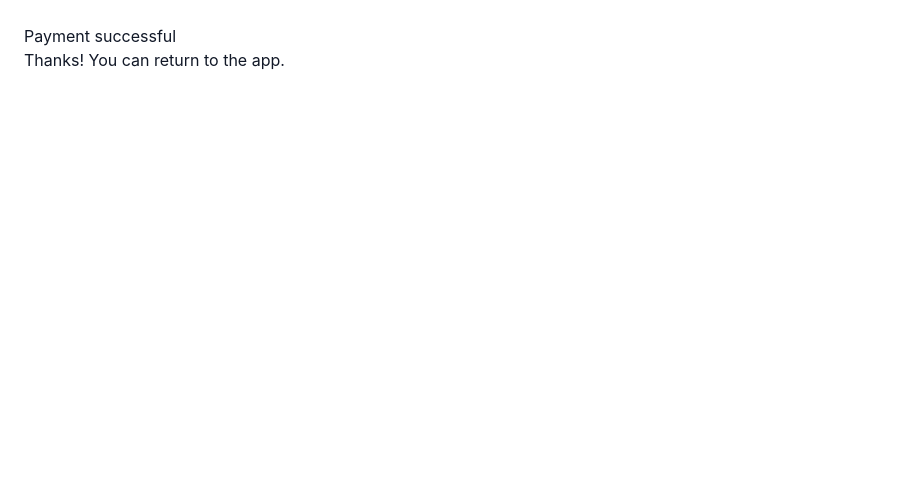
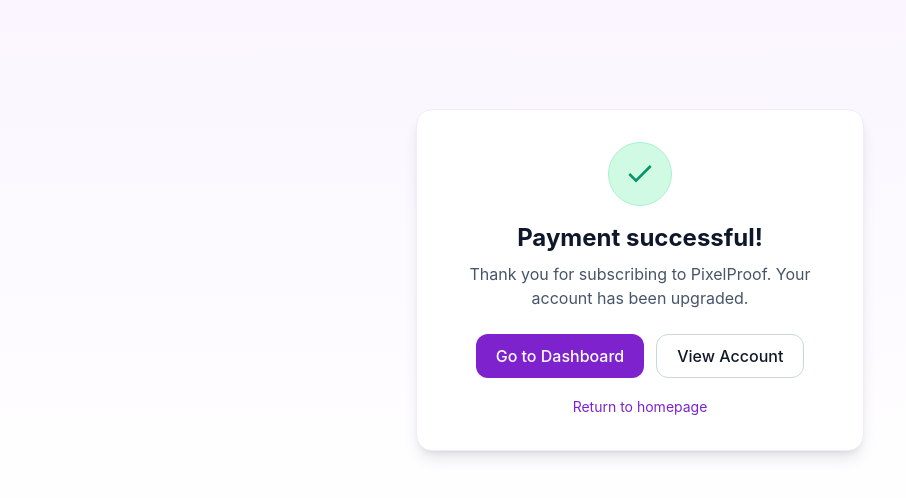
Before and after one commit to HasnainAli-max/pixel-proof-2, a Next.js app: page /billing/success in a window 1280 px wide. Shown: the top 498 px of the page, without its empty margins (0-906 px from the left). Built offline with nearby package versions, Linux system fonts and the light colour scheme; no server answers.

Commit message:
change return url arter payment

```diff
--- a/pages/api/checkout.js
+++ b/pages/api/checkout.js
@@ -28,8 +28,8 @@
       mode: 'subscription',
       customer_email: decoded.email || undefined,
       line_items: [{ price: resolvedPrice, quantity: 1 }],
-      success_url: `${process.env.APP_URL || 'http://localhost:3000'}/billing/success?session_id={CHECKOUT_SESSION_ID}`,
-      cancel_url: `${process.env.APP_URL || 'http://localhost:3000'}/billing/cancel`,
+      success_url: `${process.env.APP_URL || 'https://pixel-proof-2-renu.vercel.app'}/billing/success?session_id={CHECKOUT_SESSION_ID}`,
+      cancel_url: `${process.env.APP_URL || 'https://pixel-proof-2-renu.vercel.app'}/billing/cancel`,
       metadata: { uid: decoded.uid, plan: plan || 'custom' }, // used by webhook
     });
 
--- a/pages/billing/success.js
+++ b/pages/billing/success.js
@@ -1,9 +1,94 @@
 // pages/billing/success.js
-export default function Success() {
+"use client";
+
+import Head from "next/head";
+import Link from "next/link";
+import { useEffect, useState } from "react";
+import { useRouter } from "next/router";
+import { auth } from "@/lib/firebase/config";
+import { Toaster, toast } from "sonner";
+
+export default function SuccessPage() {
+  const router = useRouter();
+  const { session_id } = router.query;
+
+  const [userReady, setUserReady] = useState(false);
+
+  useEffect(() => {
+    // Ensure auth is initialized before allowing actions
+    const unsub = auth.onAuthStateChanged(() => setUserReady(true));
+    return () => unsub();
+  }, []);
+
+  useEffect(() => {
+    // Optional: ping your status endpoint to sync Firestore after success
+    (async () => {
+      try {
+        if (!userReady || !auth.currentUser) return;
+        const token = await auth.currentUser.getIdToken();
+        await fetch("/api/subscription/status", {
+          method: "GET",
+          headers: { Authorization: `Bearer ${token}` },
+        });
+        // Friendly toast
+        toast.success("Payment completed! Your subscription is active.");
+      } catch {
+        // Non-blocking
+      }
+    })();
+  }, [userReady]);
+
   return (
-    <div style={{ padding: 24 }}>
-      <h1>Payment successful</h1>
-      <p>Thanks! You can return to the app.</p>
-    </div>
+    <>
+      <Head>
+        <title>Payment Successful • PixelProof</title>
+      </Head>
+
+      <Toaster richColors position="top-center" closeButton />
+
+      <main className="min-h-[70vh] grid place-items-center bg-gradient-to-b from-purple-50 to-white dark:from-slate-950 dark:to-slate-900">
+        <div className="w-full max-w-md mx-auto">
+          <div className="relative overflow-hidden rounded-2xl bg-white dark:bg-slate-900 border border-purple-100 dark:border-slate-800 shadow-lg p-6 md:p-8 text-center">
+            {/* Success badge */}
+            <div className="mx-auto h-16 w-16 rounded-full grid place-items-center bg-emerald-100 dark:bg-emerald-900/30 border border-emerald-200 dark:border-emerald-800 mb-4">
+              <svg viewBox="0 0 24 24" className="h-8 w-8 text-emerald-600 dark:text-emerald-300" fill="none" stroke="currentColor" strokeWidth="2">
+                <path d="M20 6L9 17l-5-5" />
+              </svg>
+            </div>
+
+            <h1 className="text-2xl font-bold text-slate-900 dark:text-white">
+              Payment successful!
+            </h1>
+            <p className="mt-2 text-slate-600 dark:text-slate-300">
+              Thank you for subscribing to PixelProof. Your account has been upgraded.
+            </p>
+
+            {/* Optional info row */}
+            {session_id ? (
+              <p className="mt-3 text-xs text-slate-500 dark:text-slate-400">
+                Ref: <span className="font-mono">{session_id}</span>
+              </p>
+            ) : null}
+
+            {/* Actions */}
+            <div className="mt-6 flex flex-col sm:flex-row gap-3 justify-center">
+              <Link href="/utility" className="inline-flex justify-center items-center rounded-xl bg-purple-700 text-white px-5 h-11 font-medium hover:brightness-110">
+                Go to Dashboard
+              </Link>
+              <Link href="/accounts" className="inline-flex justify-center items-center rounded-xl border border-slate-300 dark:border-slate-700 px-5 h-11 font-medium hover:bg-slate-50 dark:hover:bg-slate-800">
+                View Account
+              </Link>
+            </div>
+
+            {/* Back home */}
+            <div className="mt-4">
+              <Link href="/" className="text-sm text-purple-700 dark:text-purple-300 hover:underline">
+                Return to homepage
+              </Link>
+            </div>
+          </div>
+        </div>
+      </main>
+    </>
   );
 }
```
